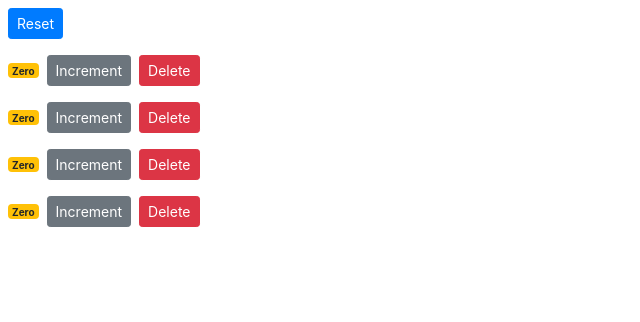
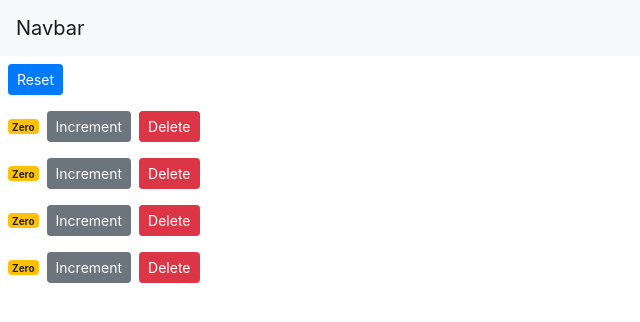
Before and after one commit to adyprajwal/cart-counter, a React (Create React App) app: page / in a window 1280 px wide. Shown: the top 322 px of the page, without its empty margins (0-640 px from the left). Built offline with nearby package versions, Linux system fonts and the light colour scheme.

Commit message:
add navbar

```diff
--- a/src/App.js
+++ b/src/App.js
@@ -1,26 +1,21 @@
-import React from 'react';
-import logo from './logo.svg';
+import React, {Component} from 'react';
+import NavBar from './components/navbar';
 import './App.css';
+import Counters from './components/counters'
 
-function App() {
-  return (
-    <div className="App">
-      <header className="App-header">
-        <img src={logo} className="App-logo" alt="logo" />
-        <p>
-          Edit <code>src/App.js</code> and save to reload.
-        </p>
-        <a
-          className="App-link"
-          href="https://reactjs.org"
-          target="_blank"
-          rel="noopener noreferrer"
-        >
-          Learn React
-        </a>
-      </header>
-    </div>
-  );
+
+class App extends Component {
+	state = {  }
+	render() {
+		return (
+			<React.Fragment>
+				<NavBar/>
+				<main clasName="container">
+					<Counters/>
+				</main>
+			</React.Fragment>
+		 );
+	}
 }
 
 export default App;
--- /dev/null
+++ b/src/components/navbar.jsx
@@ -0,0 +1,15 @@
+import React, { Component } from "react";
+
+class NavBar extends Component {
+    render() {
+        return (
+            <nav className="navbar navbar-light bg-light">
+                <a className="navbar-brand" href="#">
+                    Navbar
+                </a>
+            </nav>
+        );
+    }
+}
+
+export default NavBar;
--- a/src/index.js
+++ b/src/index.js
@@ -5,9 +5,7 @@ import App from './App';
 import * as serviceWorker from './serviceWorker';
 import 'bootstrap/dist/css/bootstrap.css';
 
-import Counters from './components/counters'
-
-ReactDOM.render(<Counters />, document.getElementById('root'));
+ReactDOM.render(<App />, document.getElementById('root'));
 
 // If you want your app to work offline and load faster, you can change
 // unregister() to register() below. Note this comes with some pitfalls.
```
